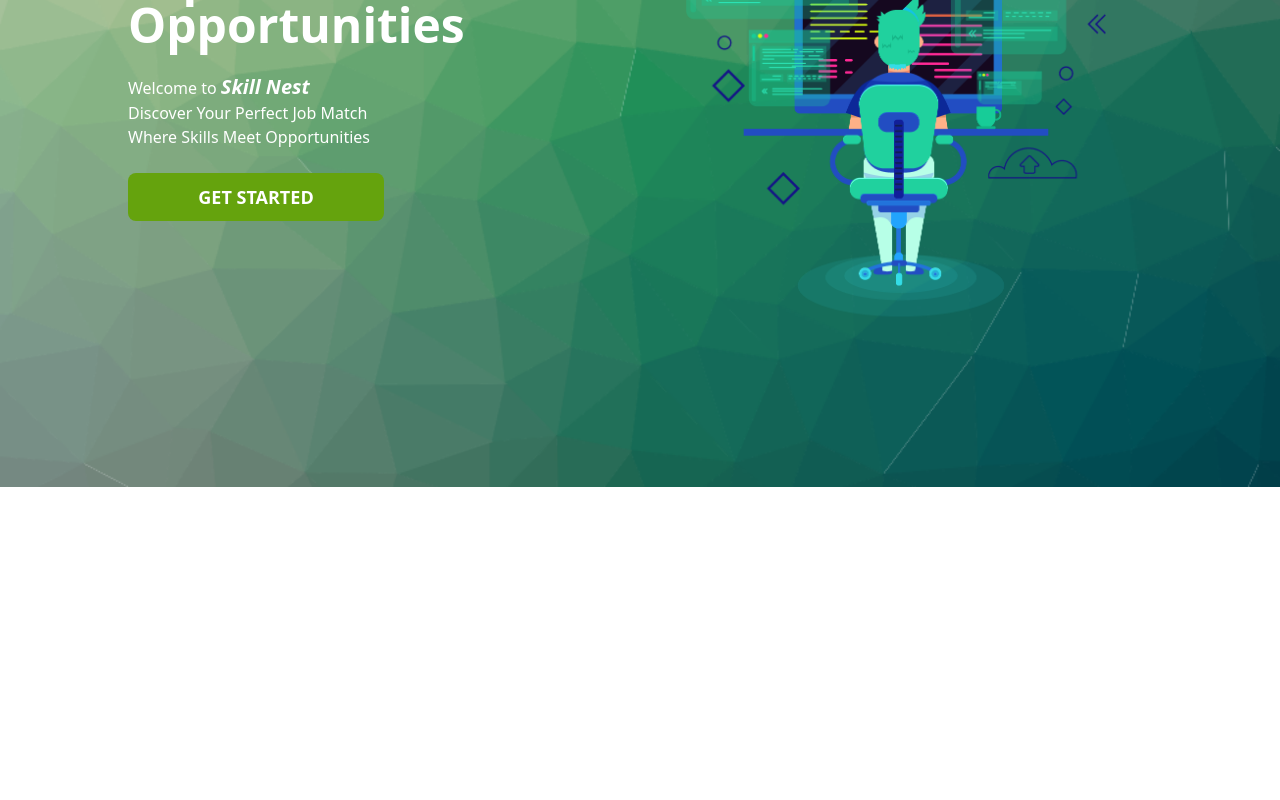
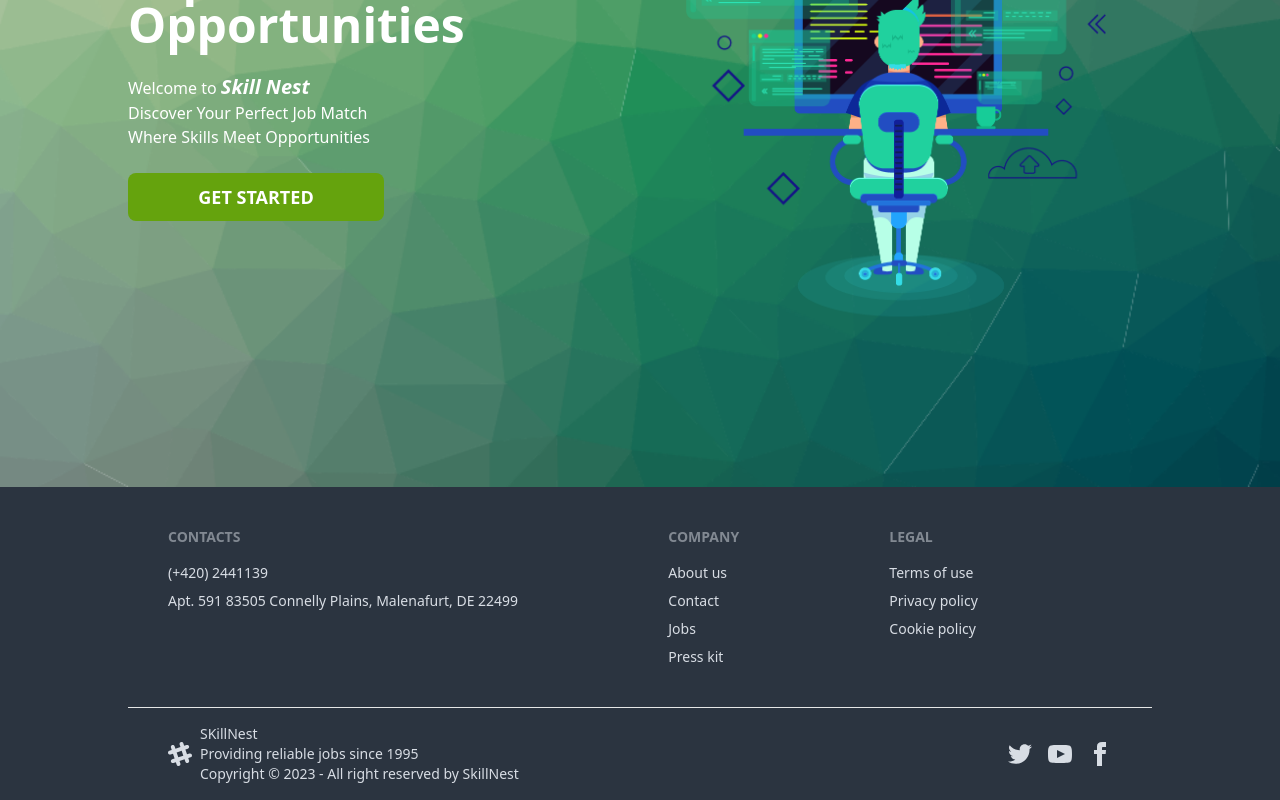
Before and after one commit to shoaib-mk2/SkillNest-Client, a React (Vite) app: page / in a window 1280 px wide. Shown: the part 391-1191 px from the top of the page. Before the commit the page ends 878 px from the top, so only its background shows below. Built offline with nearby package versions, Linux system fonts and the light colour scheme; no server answers.

Commit message:
added navbar section

```diff
--- a/src/layouts/Root.jsx
+++ b/src/layouts/Root.jsx
@@ -1,11 +1,13 @@
 import { Outlet } from "react-router-dom";
 import Navbar from "../pages/NavBar/NavBar";
+import Footer from "../pages/Footer/Footer";
 
 const Root = () => {
     return (
         <div>
             <Navbar></Navbar>
             <Outlet></Outlet>
+            <Footer></Footer>
         </div>
     );
 };
--- /dev/null
+++ b/src/pages/Footer/Footer.jsx
@@ -0,0 +1,42 @@
+
+const Footer = () => {
+    return (
+        <div className="bg-neutral text-neutral-content">
+            <footer className="md:w-4/5 mx-auto footer p-10">
+                <nav>
+                    <header className="footer-title">Contacts</header>
+                    <p className="">(+420) 2441139</p>
+                    <p className="">Apt. 591 83505 Connelly Plains, Malenafurt, DE 22499</p>
+                </nav>
+                <nav>
+                    <header className="footer-title">Company</header>
+                    <a className="link link-hover">About us</a>
+                    <a className="link link-hover">Contact</a>
+                    <a className="link link-hover">Jobs</a>
+                    <a className="link link-hover">Press kit</a>
+                </nav>
+                <nav>
+                    <header className="footer-title">Legal</header>
+                    <a className="link link-hover">Terms of use</a>
+                    <a className="link link-hover">Privacy policy</a>
+                    <a className="link link-hover">Cookie policy</a>
+                </nav>
+            </footer>
+            <footer className="md:w-4/5 mx-auto footer px-10 py-4 border-t border-base-300">
+                <aside className="items-center grid-flow-col">
+                    <svg width="24" height="24" viewBox="0 0 24 24" xmlns="http://www.w3.org/2000/svg" fillRule="evenodd" clipRule="evenodd" className="fill-current"><path d="M22.672 15.226l-2.432.811.841 2.515c.33 1.019-.209 2.127-1.23 2.456-1.15.325-2.148-.321-2.463-1.226l-.84-2.518-5.013 1.677.84 2.517c.391 1.203-.434 2.542-1.831 2.542-.88 0-1.601-.564-1.86-1.314l-.842-2.516-2.431.809c-1.135.328-2.145-.317-2.463-1.229-.329-1.018.211-2.127 1.231-2.456l2.432-.809-1.621-4.823-2.432.808c-1.355.384-2.558-.59-2.558-1.839 0-.817.509-1.582 1.327-1.846l2.433-.809-.842-2.515c-.33-1.02.211-2.129 1.232-2.458 1.02-.329 2.13.209 2.461 1.229l.842 2.515 5.011-1.677-.839-2.517c-.403-1.238.484-2.553 1.843-2.553.819 0 1.585.509 1.85 1.326l.841 2.517 2.431-.81c1.02-.33 2.131.211 2.461 1.229.332 1.018-.21 2.126-1.23 2.456l-2.433.809 1.622 4.823 2.433-.809c1.242-.401 2.557.484 2.557 1.838 0 .819-.51 1.583-1.328 1.847m-8.992-6.428l-5.01 1.675 1.619 4.828 5.011-1.674-1.62-4.829z"></path></svg>
+                    <p>SKillNest <br />Providing reliable jobs since 1995 <br />Copyright © 2023 - All right reserved by SkillNest</p>
+                </aside>
+                <nav className="md:place-self-center md:justify-self-end">
+                    <div className="grid grid-flow-col gap-4">
+                        <a><svg xmlns="http://www.w3.org/2000/svg" width="24" height="24" viewBox="0 0 24 24" className="fill-current"><path d="M24 4.557c-.883.392-1.832.656-2.828.775 1.017-.609 1.798-1.574 2.165-2.724-.951.564-2.005.974-3.127 1.195-.897-.957-2.178-1.555-3.594-1.555-3.179 0-5.515 2.966-4.797 6.045-4.091-.205-7.719-2.165-10.148-5.144-1.29 2.213-.669 5.108 1.523 6.574-.806-.026-1.566-.247-2.229-.616-.054 2.281 1.581 4.415 3.949 4.89-.693.188-1.452.232-2.224.084.626 1.956 2.444 3.379 4.6 3.419-2.07 1.623-4.678 2.348-7.29 2.04 2.179 1.397 4.768 2.212 7.548 2.212 9.142 0 14.307-7.721 13.995-14.646.962-.695 1.797-1.562 2.457-2.549z"></path></svg></a>
+                        <a><svg xmlns="http://www.w3.org/2000/svg" width="24" height="24" viewBox="0 0 24 24" className="fill-current"><path d="M19.615 3.184c-3.604-.246-11.631-.245-15.23 0-3.897.266-4.356 2.62-4.385 8.816.029 6.185.484 8.549 4.385 8.816 3.6.245 11.626.246 15.23 0 3.897-.266 4.356-2.62 4.385-8.816-.029-6.185-.484-8.549-4.385-8.816zm-10.615 12.816v-8l8 3.993-8 4.007z"></path></svg></a>
+                        <a><svg xmlns="http://www.w3.org/2000/svg" width="24" height="24" viewBox="0 0 24 24" className="fill-current"><path d="M9 8h-3v4h3v12h5v-12h3.642l.358-4h-4v-1.667c0-.955.192-1.333 1.115-1.333h2.885v-5h-3.808c-3.596 0-5.192 1.583-5.192 4.615v3.385z"></path></svg></a>
+                    </div>
+                </nav>
+            </footer>
+        </div>
+    );
+};
+
+export default Footer;
```
